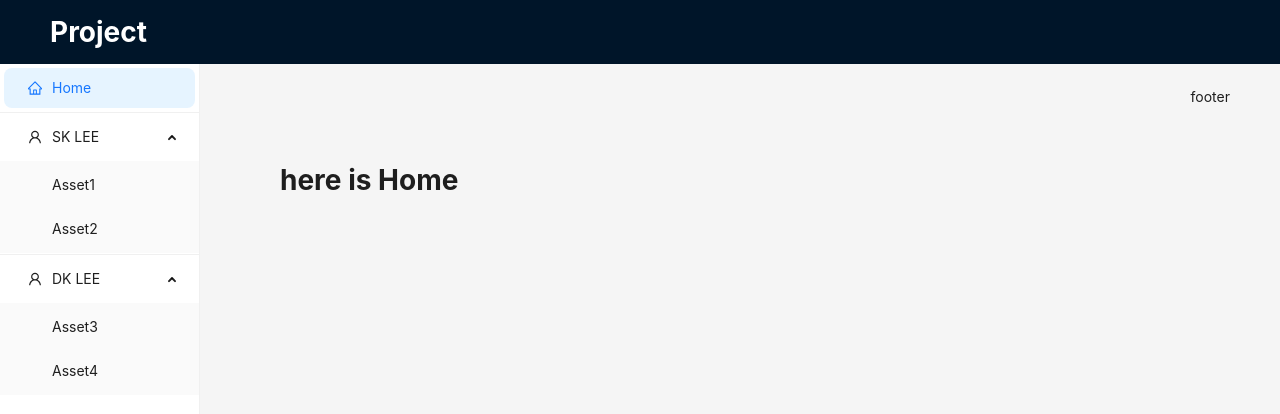
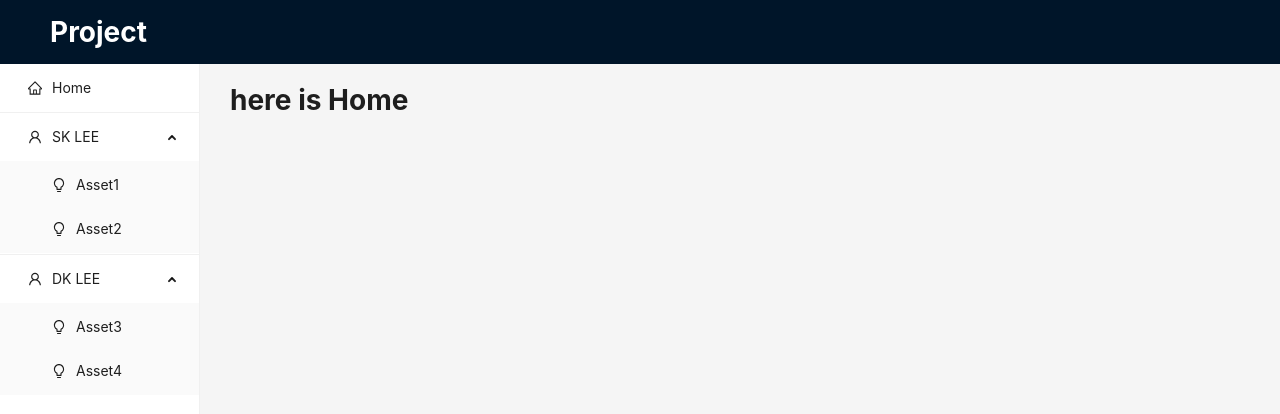
Before and after one commit to nohvenell2/learnant1, a React (Create React App) app: page / in a window 1280 px wide. Shown: the top 414 px of the page. Built offline with nearby package versions, Linux system fonts and the light colour scheme.

Commit message:
레이아웃 임시 완성. 컨텐츠 집어넣기 필요

```diff
--- a/src/App.js
+++ b/src/App.js
@@ -11,13 +11,13 @@ const App=()=>{
         <Header style={{display:'flex', alignItems:'center', color: 'white'}}><h1>Project</h1></Header>
         <Layout>
           <Sider><SiderMenu /></Sider>
-          <Content>
-            <div style={{padding: 80,minHeight: 360,}}>
+          <Content style={{display: 'flex'}}>
+            <div style={{paddingLeft:30, minHeight: 200,}}>
               <AppRouter />
             </div>
           </Content>
-          <Footer>footer</Footer>
         </Layout>
+        {/*<Footer>footer</Footer>*/}
       </Layout>
     </div>
   )
--- a/src/components/SiderMenu.js
+++ b/src/components/SiderMenu.js
@@ -2,50 +2,8 @@ import React from 'react';
 import { HomeOutlined , UserOutlined } from '@ant-design/icons';
 import { Menu } from 'antd';
 import { useNavigate } from 'react-router-dom';
-const items = [
-  {
-    key: 'home',
-    label: 'Home',
-    icon: <HomeOutlined />,
-  },
-  {
-    type:'divider',
-  },
-  {
-    key: 'grp1',
-    label: 'SK LEE',
-    icon: <UserOutlined />,
-    children:[
-      {
-        key:'Asset1',
-        label:'Asset1',
-      },
-      {
-        key:'Asset2',
-        label:'Asset2',
-      }
-    ],
-  },
-  {
-    type:'divider',
-  },
-  {
-    key: 'grp2',
-    label: 'DK LEE',
-    icon: <UserOutlined />,
-    children:[
-      {
-        key:'Asset3',
-        label:'Asset3',
-      },
-      {
-        key:'Asset4',
-        label:'Asset4',
-      }
-    ],
-  },
-
-];
+import projectInfo from '../projectInfo';
+const items = projectInfo;
 const SiderMenu = () => {
   const navigate= useNavigate();
   const onClick = (e) => {
--- /dev/null
+++ b/src/projectInfo.js
@@ -0,0 +1,58 @@
+import React from 'react';
+import { HomeOutlined , UserOutlined, BulbOutlined } from '@ant-design/icons';
+/**
+ * SideMenu 의 Menubar 로 연동되는 project 정보
+ * @param key 사이트 추가주소로 사용되는 이름
+ * @param label Menubar 에 사용되는 이름
+ * @param icon 상단 ant-design 으로 improt 된 icon 이름 중 택1
+ * @param type group type 이면 그룹제목, divider 구분 선
+ */
+const projectInfo = [
+    {
+      key: '',
+      label: 'Home',
+      icon: <HomeOutlined />,
+    },
+    {
+      type:'divider',
+    },
+    {
+      key: 'grp1',
+      label: 'SK LEE',
+      icon: <UserOutlined />,
+      children:[
+        {
+          key:'Asset1',
+          label:'Asset1',
+          icon:<BulbOutlined />,
+        },
+        {
+          key:'Asset2',
+          label:'Asset2',
+          icon:<BulbOutlined />,
+        }
+      ],
+    },
+    {
+      type:'divider',
+    },
+    {
+      key: 'grp2',
+      label: 'DK LEE',
+      icon: <UserOutlined />,
+      children:[
+        {
+          key:'Asset3',
+          label:'Asset3',
+          icon:<BulbOutlined />,
+        },
+        {
+          key:'Asset4',
+          label:'Asset4',
+          icon:<BulbOutlined />,
+        }
+      ],
+    },
+
+  ];
+  export default projectInfo;
```
